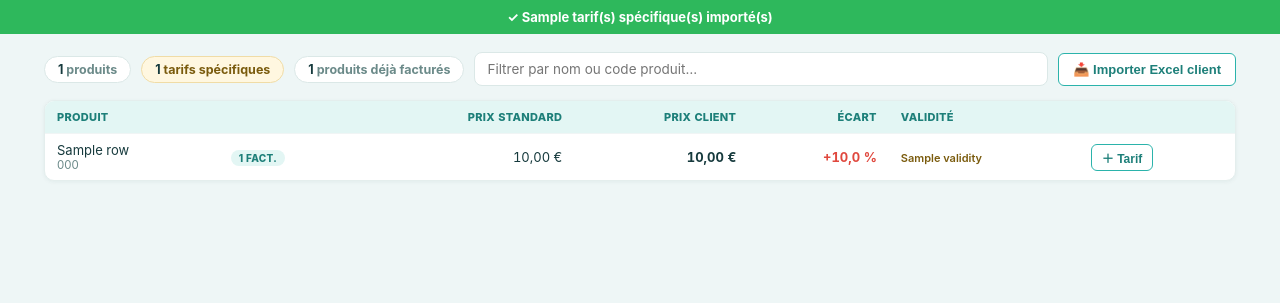
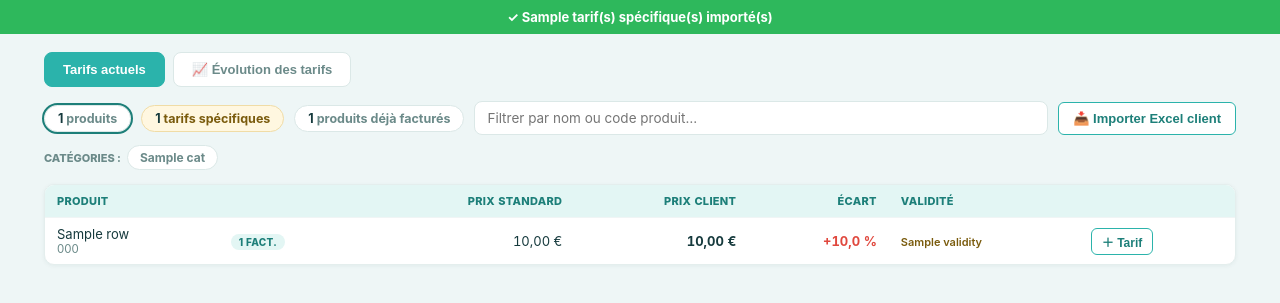
Before and after one commit to xavfevre/ocr-pesee-webhook, a Flask app: template protec_planning/templates/tarifs.html in a window 1280 px wide. Shown: the part 48-351 px from the top of the page. Run offline with Flask 3, Linux system fonts and the light colour scheme; the template is opened without the code that fills it: most values are stand-ins (such as "Sample title", 1, 10 or a date in 2020).

Commit message:
Page tarifs : onglet Évolution, filtres étiquettes, correctif bouton +Tarif (#91)
- Onglet « Évolution des tarifs » : matrice produit × année, tarif
  spécifique en vigueur (couleur) sinon moyenne des prix facturés
  (italique), à partir des listes de prix et des factures du client
- Filtres rapides multi-sélection par catégorie de produit (étiquettes
  ITV, Pompage, Fosse, Hydrocurage…) + compteurs cliquables
  (tous / tarifs spécifiques / déjà facturés), combinés à la recherche
- Correctif : le bouton « + Tarif » était inopérant — le nom de produit
  passé en JSON dans l'attribut onclick cassait le HTML dès qu'il
  contenait un guillemet ; remplacé par des attributs data-*

Co-authored-by: Claude <noreply@anthropic.com>

```diff
--- a/protec_planning/app.py
+++ b/protec_planning/app.py
@@ -1258,7 +1258,8 @@ def tarifs_client():
     products = q("product.product", "search_read",
                  [["sale_ok", "=", True], ["active", "=", True],
                   "|", ["company_id", "=", False], ["company_id", "=", TARIFS_COMPANY_ID]],
-                 fields=["display_name", "default_code", "list_price", "product_tmpl_id"])
+                 fields=["display_name", "default_code", "list_price",
+                         "product_tmpl_id", "categ_id"])
     std_var, std_tmpl = {}, {}
     if default_pl_id:
         for it in q("product.pricelist.item", "search_read",
@@ -1326,19 +1327,67 @@ def tarifs_client():
         hist = hist_by_prod.get(vid, [])
         rows.append({
             "vid": vid, "tmpl": tid, "name": p["display_name"],
-            "code": p["default_code"] or "", "std": std,
+            "code": p["default_code"] or "",
+            "categ": p["categ_id"][1] if p.get("categ_id") else "Autre",
+            "std": std,
             "specific": bool(items), "cli_price": cli_price, "validity": validity,
-            "nb_items": len(items),
+            "nb_items": len(items), "items": items,
             "ecart": round((cli_price - std) / std * 100, 1) if (cli_price is not None and std) else None,
             "hist": [{"date": h["date"], "piece": h["move_name"],
                       "qte": h["quantity"], "pu": h["price_unit"],
                       "remise": h["discount"]} for h in hist[:30]],
+            "hist_all": hist,
         })
     rows.sort(key=lambda r: (not r["specific"], r["name"].lower()))
     nb_spec = sum(1 for r in rows if r["specific"])
     nb_fact = sum(1 for r in rows if r["hist"])
+    categories = sorted({r["categ"] for r in rows}, key=str.lower)
+
+    # ── onglet Évolution : prix par année (tarif spécifique, sinon facturé) ──
+    def _year_of(dt_str):
+        return int(dt_str[:4]) if dt_str else None
+    years_set = set()
+    for r in rows:
+        for it in r["items"]:
+            for k in ("date_start", "date_end"):
+                y = _year_of(it[k])
+                if y:
+                    years_set.add(y)
+        for h in r["hist_all"]:
+            y = _year_of(h["date"])
+            if y:
+                years_set.add(y)
+    this_year = date.today().year
+    years = sorted(y for y in years_set if y <= this_year)[-8:] or [this_year]
+    evo_rows = []
+    for r in rows:
+        if not r["items"] and not r["hist_all"]:
+            continue
+        cells = []
+        has_data = False
+        for y in years:
+            y_start, y_end = f"{y}-01-01 00:00:00", f"{y}-12-31 23:59:59"
+            tarif = None
+            applicable = [it for it in r["items"]
+                          if it["compute_price"] == "fixed"
+                          and (not it["date_start"] or it["date_start"] <= y_end)
+                          and (not it["date_end"] or it["date_end"] >= y_start)]
+            if applicable:
+                applicable.sort(key=lambda it: it["date_start"] or "", reverse=True)
+                tarif = applicable[0]["fixed_price"]
+            pus = [h["price_unit"] for h in r["hist_all"] if _year_of(h["date"]) == y]
+            fact = round(sum(pus) / len(pus), 2) if pus else None
+            if tarif is not None or fact is not None:
+                has_data = True
+            cells.append({"tarif": tarif, "fact": fact})
+        if has_data:
+            evo_rows.append({"name": r["name"], "code": r["code"],
+                              "categ": r["categ"], "specific": r["specific"],
+                              "cells": cells})
+
     return render_template("tarifs.html", partner=partner, rows=rows,
                            nb_spec=nb_spec, nb_fact=nb_fact, pid=pid, src=src,
+                           categories=categories, years=years, evo_rows=evo_rows,
                            client_pl_name=client_pl_name if client_pl_id else "",
                            token=SECRET, ok=ok, error=error,
                            today=date.today().isoformat())
--- a/protec_planning/templates/tarifs.html
+++ b/protec_planning/templates/tarifs.html
@@ -20,14 +20,29 @@
     .banner.err { background: var(--red); color: #fff; }
 
     .wrap { max-width: 1240px; margin: 0 auto; padding: 18px 24px; }
-    .bar { display: flex; gap: 10px; align-items: center; flex-wrap: wrap; margin-bottom: 14px; }
+    .tabs { display: flex; gap: 8px; margin-bottom: 14px; }
+    .tab-btn { border: 1px solid var(--border); background: #fff; color: var(--muted);
+               font-weight: 800; font-size: 13px; border-radius: 8px;
+               padding: 9px 18px; cursor: pointer; }
+    .tab-btn.active { background: var(--cy); border-color: var(--cy); color: #fff; }
+
+    .bar { display: flex; gap: 10px; align-items: center; flex-wrap: wrap; margin-bottom: 10px; }
     .chip { background: #fff; border: 1px solid var(--border); border-radius: 20px;
-            padding: 5px 13px; font-size: 12.5px; font-weight: 700; color: var(--muted); }
+            padding: 5px 13px; font-size: 12.5px; font-weight: 700; color: var(--muted);
+            cursor: pointer; user-select: none; }
     .chip b { color: var(--text); }
     .chip.spec { background: var(--spec); border-color: var(--spec-bd); color: #7a5b0d; }
+    .chip.on { outline: 2px solid var(--cy-dk); }
     #search { flex: 1; min-width: 220px; border: 1px solid var(--border); border-radius: 8px;
               padding: 8px 12px; font-size: 13.5px; font-family: inherit; background: #fff; }
     #search:focus { outline: none; border-color: var(--cy); box-shadow: 0 0 0 3px rgba(43,179,171,.12); }
+
+    .cats { display: flex; gap: 6px; align-items: center; flex-wrap: wrap; margin-bottom: 14px; }
+    .cats .lbl { font-size: 11px; font-weight: 800; color: var(--muted); text-transform: uppercase; }
+    .cat-chip { border: 1px solid var(--border); background: #fff; color: var(--muted);
+                border-radius: 20px; padding: 4px 12px; font-size: 12px; font-weight: 700;
+                cursor: pointer; user-select: none; }
+    .cat-chip.on { background: var(--cy-dk); border-color: var(--cy-dk); color: #fff; }
 
     .card { background: #fff; border-radius: 10px; box-shadow: 0 1px 4px rgba(23,67,74,.06);
             border: 1px solid #e4eeed; overflow: hidden; }
@@ -41,6 +56,7 @@
     tr.prod:hover td { background: #f4faf9; }
     tr.prod.spec td { background: var(--spec); }
     tr.prod.spec:hover td { background: #fdf0cf; }
+    tr.evo.spec td { background: var(--spec); }
     .badge { display: inline-block; font-size: 10px; font-weight: 800; border-radius: 10px;
              padding: 2px 8px; text-transform: uppercase; letter-spacing: .3px; }
     .badge.spec { background: var(--amber); color: #fff; }
@@ -53,6 +69,9 @@
                font-weight: 800; border-radius: 6px; padding: 4px 10px; font-size: 12px;
                cursor: pointer; white-space: nowrap; }
     .btn-add:hover { background: var(--cy); color: #fff; }
+    .tarif-cell { font-weight: 800; color: var(--cy-dk); }
+    .fact-cell { color: var(--muted); font-style: italic; }
+    .evo-note { font-size: 12px; color: var(--muted); margin: 10px 2px; }
 
     tr.hist-row { display: none; }
     tr.hist-row.show { display: table-row; }
@@ -63,7 +82,6 @@
     .hist-table td { padding: 3px 10px; border-top: none; }
     .no-hist { color: var(--muted); font-size: 12px; font-style: italic; }
 
-    /* modal ajout tarif */
     #overlay { display: none; position: fixed; inset: 0; background: rgba(22,58,61,.45); z-index: 50; }
     #overlay.show { display: flex; align-items: center; justify-content: center; }
     .modal { background: #fff; border-radius: 12px; padding: 20px 22px; width: 400px;
@@ -97,12 +115,17 @@
 {% elif error %}<div class="banner err">⚠ {{ error }}</div>{% endif %}
 
 <div class="wrap">
+  <div class="tabs">
+    <button type="button" class="tab-btn active" id="tabbtn-actuel" onclick="showTab('actuel')">Tarifs actuels</button>
+    <button type="button" class="tab-btn" id="tabbtn-evo" onclick="showTab('evo')">📈 Évolution des tarifs</button>
+  </div>
+
   <div class="bar">
-    <span class="chip"><b>{{ rows|length }}</b> produits</span>
-    <span class="chip spec"><b>{{ nb_spec }}</b> tarifs spécifiques</span>
-    <span class="chip"><b>{{ nb_fact }}</b> produits déjà facturés</span>
+    <span class="chip mode on" data-mode="tous"><b>{{ rows|length }}</b> produits</span>
+    <span class="chip mode spec" data-mode="spec"><b>{{ nb_spec }}</b> tarifs spécifiques</span>
+    <span class="chip mode" data-mode="fact"><b>{{ nb_fact }}</b> produits déjà facturés</span>
     <input id="search" type="search" placeholder="Filtrer par nom ou code produit…"
-           oninput="filterRows(this.value)"/>
+           oninput="applyFilters()"/>
     <form method="POST" enctype="multipart/form-data"
           action="{{ BASE }}/tarifs/import?token={{ token }}&c={{ pid }}{% if src %}&src={{ src }}{% endif %}"
           style="display:flex; gap:8px; align-items:center;">
@@ -113,7 +136,14 @@
     </form>
   </div>
 
-  <div class="card">
+  <div class="cats">
+    <span class="lbl">Catégories :</span>
+    {% for cat in categories %}
+    <span class="cat-chip" data-cat="{{ cat }}">{{ cat }}</span>
+    {% endfor %}
+  </div>
+
+  <div class="card" id="tab-actuel">
     <table>
       <thead><tr>
         <th>Produit</th><th></th>
@@ -123,6 +153,8 @@
       <tbody>
       {% for r in rows %}
       <tr class="prod{{ ' spec' if r.specific }}" data-name="{{ (r.name ~ ' ' ~ r.code)|lower }}"
+          data-cat="{{ r.categ }}" data-spec="{{ 1 if r.specific else 0 }}"
+          data-fact="{{ 1 if r.hist else 0 }}" data-vid="{{ r.vid }}"
           onclick="toggleHist({{ r.vid }})">
         <td><div>{{ r.name }}</div><div class="code">{{ r.code }}</div></td>
         <td>
@@ -134,8 +166,8 @@
         <td class="num">{% if r.ecart is not none %}<span class="{{ 'ecart-moins' if r.ecart < 0 else 'ecart-plus' }}">{{ '%+.1f'|format(r.ecart)|replace('.', ',') }} %</span>{% endif %}</td>
         <td><span class="validity">{{ r.validity }}</span></td>
         <td onclick="event.stopPropagation();">
-          <button type="button" class="btn-add"
-                  onclick="openModal({{ r.tmpl }}, {{ r.name|tojson }})">＋ Tarif</button>
+          <button type="button" class="btn-add" data-tmpl="{{ r.tmpl }}"
+                  data-name="{{ r.name }}" onclick="openModalBtn(this)">＋ Tarif</button>
         </td>
       </tr>
       <tr class="hist-row" id="hist-{{ r.vid }}">
@@ -161,6 +193,40 @@
       </tbody>
     </table>
   </div>
+
+  <div id="tab-evo" style="display:none;">
+    <div class="card">
+      <table>
+        <thead><tr>
+          <th>Produit</th>
+          {% for y in years %}<th class="num">{{ y }}</th>{% endfor %}
+        </tr></thead>
+        <tbody>
+        {% for r in evo_rows %}
+        <tr class="evo{{ ' spec' if r.specific }}" data-name="{{ (r.name ~ ' ' ~ r.code)|lower }}"
+            data-cat="{{ r.categ }}" data-spec="{{ 1 if r.specific else 0 }}" data-fact="1">
+          <td><div>{{ r.name }}</div><div class="code">{{ r.code }}</div></td>
+          {% for cell in r.cells %}
+          <td class="num">
+            {% if cell.tarif is not none %}<span class="tarif-cell">{{ "%.2f"|format(cell.tarif)|replace(".", ",") }}</span>
+            {% elif cell.fact is not none %}<span class="fact-cell">~ {{ "%.2f"|format(cell.fact)|replace(".", ",") }}</span>
+            {% else %}—{% endif %}
+          </td>
+          {% endfor %}
+        </tr>
+        {% else %}
+        <tr><td colspan="{{ 1 + years|length }}" style="color:var(--muted); padding:24px; text-align:center;">
+          Aucun tarif spécifique ni facturation pour ce client.</td></tr>
+        {% endfor %}
+        </tbody>
+      </table>
+    </div>
+    <div class="evo-note">
+      <span class="tarif-cell">Prix en couleur</span> = tarif spécifique en vigueur cette année-là ·
+      <span class="fact-cell">~ prix en italique</span> = moyenne des prix réellement facturés
+      (aucun tarif spécifique défini) · les montants sont en € HT.
+    </div>
+  </div>
 </div>
 
 <div id="overlay" onclick="if(event.target===this)closeModal()">
@@ -185,21 +251,64 @@
 </div>
 
 <script>
-function filterRows(v) {
-  v = v.toLowerCase().trim();
+// ── onglets ──
+function showTab(t) {
+  document.getElementById('tab-actuel').style.display = t === 'actuel' ? '' : 'none';
+  document.getElementById('tab-evo').style.display = t === 'evo' ? '' : 'none';
+  document.getElementById('tabbtn-actuel').classList.toggle('active', t === 'actuel');
+  document.getElementById('tabbtn-evo').classList.toggle('active', t === 'evo');
+}
+
+// ── filtres combinés : mode (tous/spécifiques/facturés) + catégories + recherche ──
+var mode = 'tous';
+var cats = new Set();
+document.querySelectorAll('.chip.mode').forEach(function (ch) {
+  ch.addEventListener('click', function () {
+    mode = ch.dataset.mode;
+    document.querySelectorAll('.chip.mode').forEach(function (c) {
+      c.classList.toggle('on', c === ch);
+    });
+    applyFilters();
+  });
+});
+document.querySelectorAll('.cat-chip').forEach(function (ch) {
+  ch.addEventListener('click', function () {
+    var c = ch.dataset.cat;
+    if (cats.has(c)) { cats.delete(c); ch.classList.remove('on'); }
+    else { cats.add(c); ch.classList.add('on'); }
+    applyFilters();
+  });
+});
+function rowVisible(tr, q) {
+  if (q && tr.dataset.name.indexOf(q) === -1) return false;
+  if (cats.size && !cats.has(tr.dataset.cat)) return false;
+  if (mode === 'spec' && tr.dataset.spec !== '1') return false;
+  if (mode === 'fact' && tr.dataset.fact !== '1') return false;
+  return true;
+}
+function applyFilters() {
+  var q = document.getElementById('search').value.toLowerCase().trim();
   document.querySelectorAll('tr.prod').forEach(function (tr) {
-    var show = !v || tr.dataset.name.indexOf(v) !== -1;
+    var show = rowVisible(tr, q);
     tr.style.display = show ? '' : 'none';
-    var h = document.getElementById('hist-' + tr.getAttribute('onclick').match(/\d+/)[0]);
-    if (h && !show) { h.classList.remove('show'); }
+    if (!show) {
+      var h = document.getElementById('hist-' + tr.dataset.vid);
+      if (h) { h.classList.remove('show'); }
+    }
+  });
+  document.querySelectorAll('tr.evo').forEach(function (tr) {
+    tr.style.display = rowVisible(tr, q) ? '' : 'none';
   });
 }
+
 function toggleHist(vid) {
   document.getElementById('hist-' + vid).classList.toggle('show');
 }
-function openModal(tmpl, name) {
-  document.getElementById('m-tmpl').value = tmpl;
-  document.getElementById('m-prod').textContent = name;
+
+// ── modal ajout tarif ──
+function openModalBtn(btn) {
+  document.getElementById('m-tmpl').value = btn.dataset.tmpl;
+  document.getElementById('m-prod').textContent = btn.dataset.name;
   document.getElementById('m-prix').value = '';
   document.getElementById('overlay').classList.add('show');
   document.getElementById('m-prix').focus();
```
